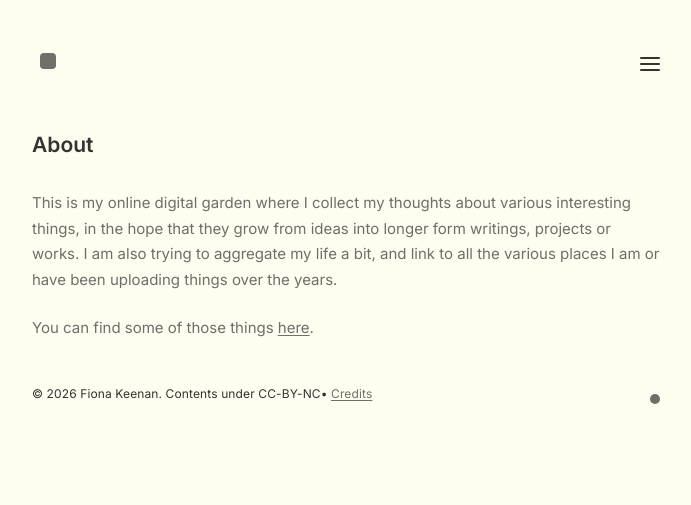
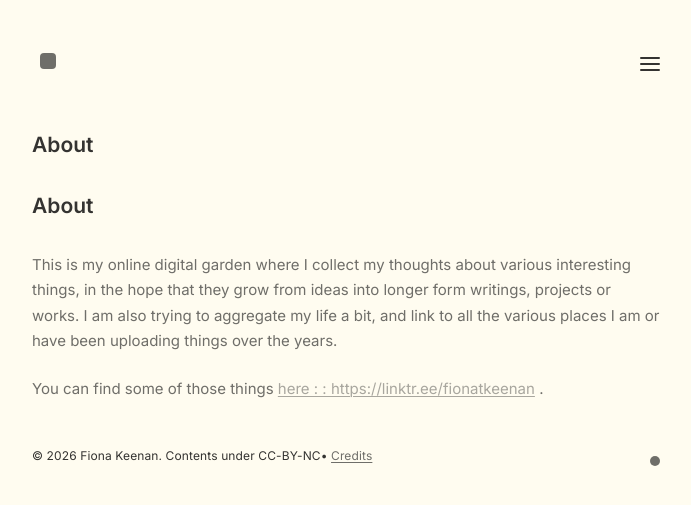
Before and after one commit to fionatkeenan/fionatkeenan.github.io, a Jekyll site: the page built from pages/about.md, in a window 1280 px wide. Shown: the top 505 px of the page, without its empty margins (293-984 px from the left). Built offline with Jekyll 4.4.1, drawn with Linux system fonts in a browser that asks for light colours.

Commit message:
Add files via upload

```diff
--- a/pages/about.md
+++ b/pages/about.md
@@ -5,7 +5,8 @@ content-type: "static"
 permalink: /about
 ---
 
+# About
 
 This is my online digital garden where I collect my thoughts about various interesting things, in the hope that they grow from ideas into longer form writings, projects or works. I am also trying to aggregate my life a bit, and link to all the various places I am or have been uploading things over the years.
 
-You can find some of those things [here]([https://linktr.ee/fionatkeenan](https://linktr.ee/fionatkeenan)).
+You can find some of those things [[here : : https://linktr.ee/fionatkeenan]] .
```
